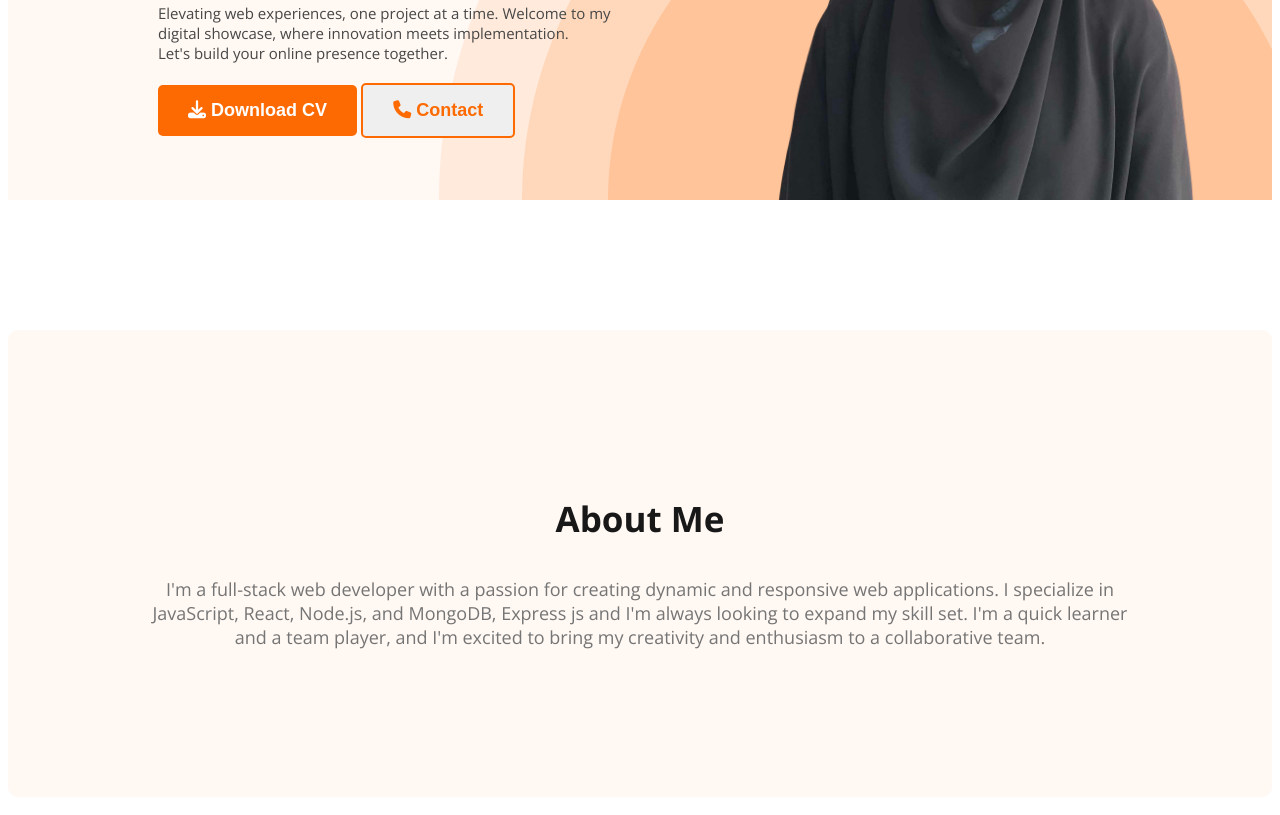
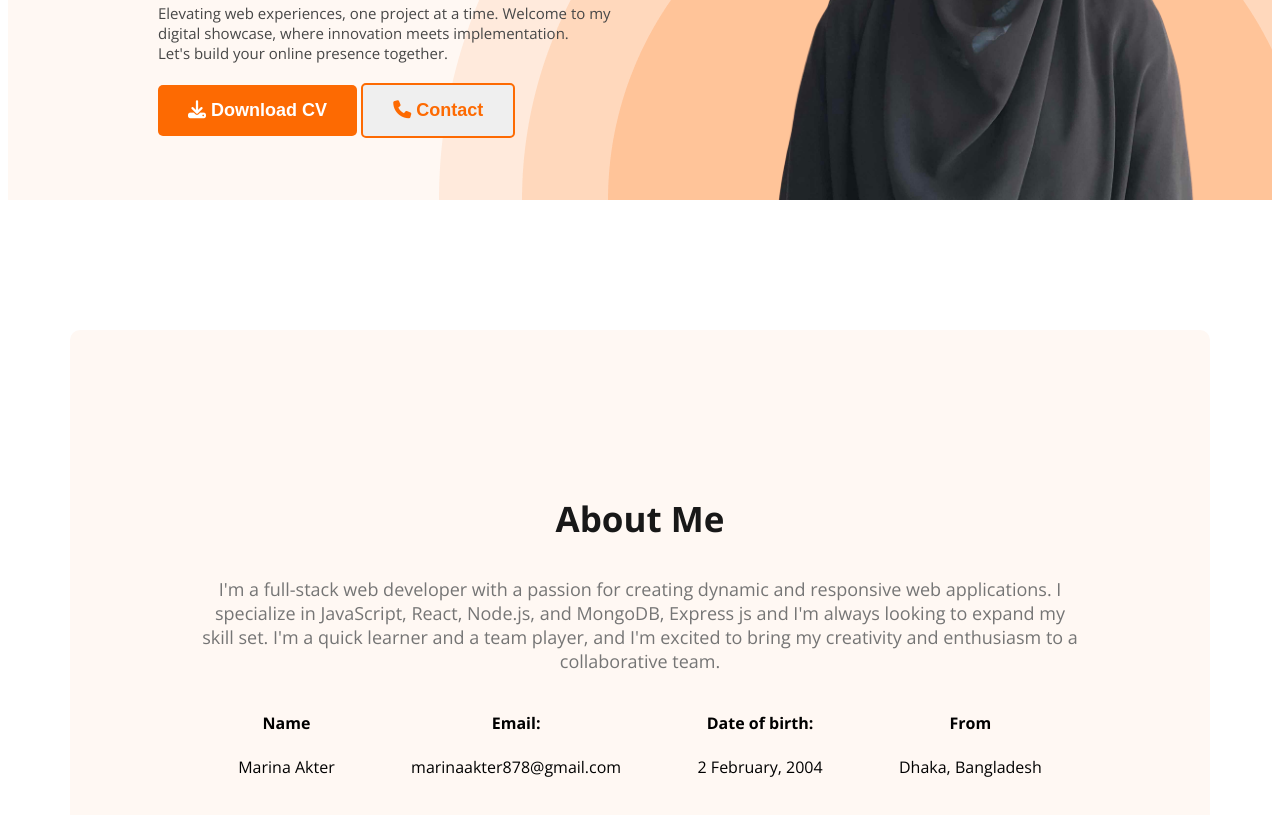
Before and after one commit to marinaakter/developer-portfolio, a plain HTML site: page index.html in a window 1280 px wide. Shown: the part 521-1336 px from the top of the page. Drawn offline with nearby package versions, Linux system fonts and the light colour scheme.

Commit message:
chore: Add personal information section to about page

```diff
--- a/index.html
+++ b/index.html
@@ -35,6 +35,24 @@
             <p class="section-description">
                 I'm a full-stack web developer with a passion for creating dynamic and responsive web applications. I specialize in JavaScript, React, Node.js, and MongoDB, Express js and I'm always looking to expand my skill set. I'm a quick learner and a team player, and I'm excited to bring my creativity and enthusiasm to a collaborative team.
             </p>
+            <div class="about-info-container">
+                <div class="about-info">
+                    <h4 class="info-title">Name</h4>
+                    <p class="info-description">Marina Akter</p>
+                </div>
+                <div class="about-info">
+                    <h4 class="info-title">Email:</h4>
+                    <p class="info-description">marinaakter878@gmail.com</p>
+                </div>
+                <div class="about-info">
+                    <h4 class="info-title">Date of birth:</h4>
+                    <p class="info-description">2 February, 2004</p>
+                </div>
+                <div class="about-info">
+                    <h4 class="info-title">From</h4>
+                    <p class="info-description">Dhaka, Bangladesh</p>
+                </div>
+            </div>
         </section>
     </main>
     <footer>
--- a/styles/portfolio.css
+++ b/styles/portfolio.css
@@ -123,7 +123,10 @@ nav a{
 }
 
 /* main related styles */
-
+main{
+    max-width: 1140px;
+    margin: 0 auto;
+}
 
 /* section related styles */
 .about{
@@ -134,5 +137,14 @@ nav a{
 
 }
 
+.about-info-container{
+    display: flex;
+    justify-content: space-around;
 
+}
+
+.about-info{
+    text-align: center;
+
+}
 /* footer related styles */
```
